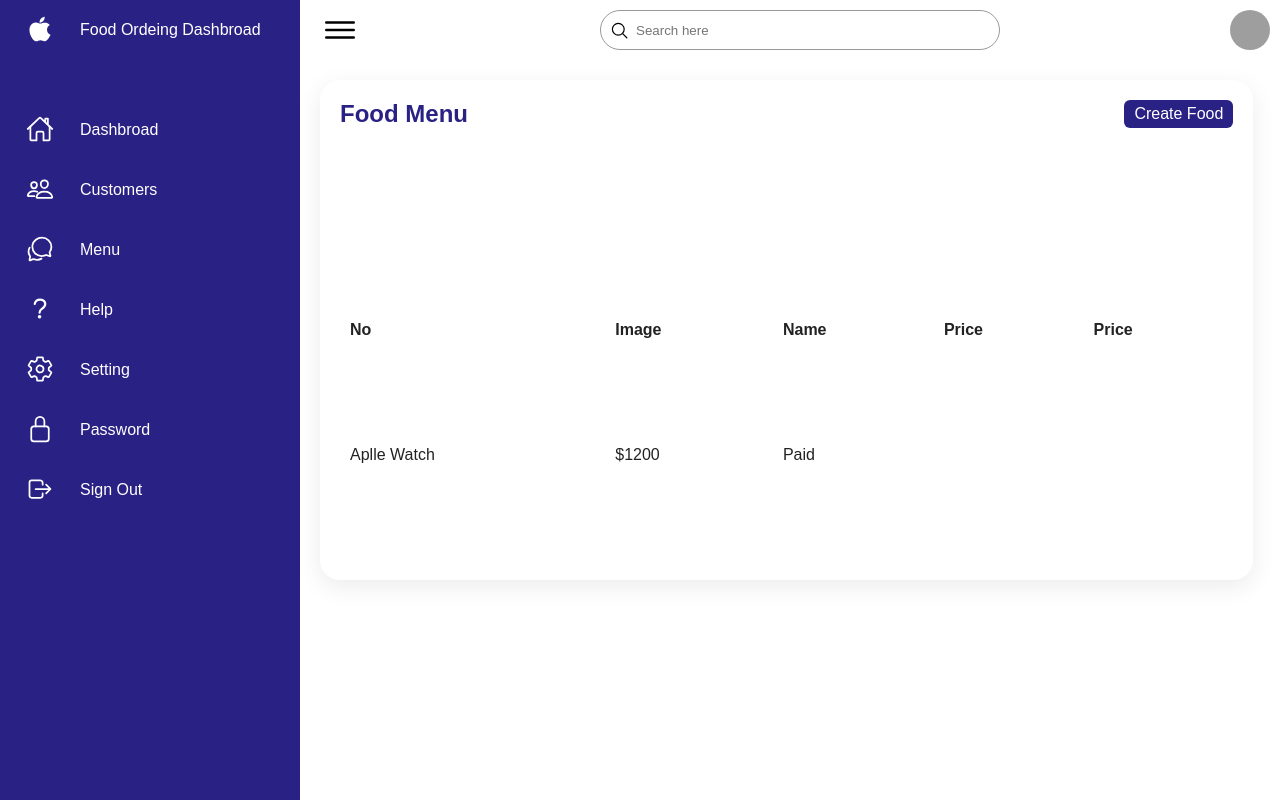
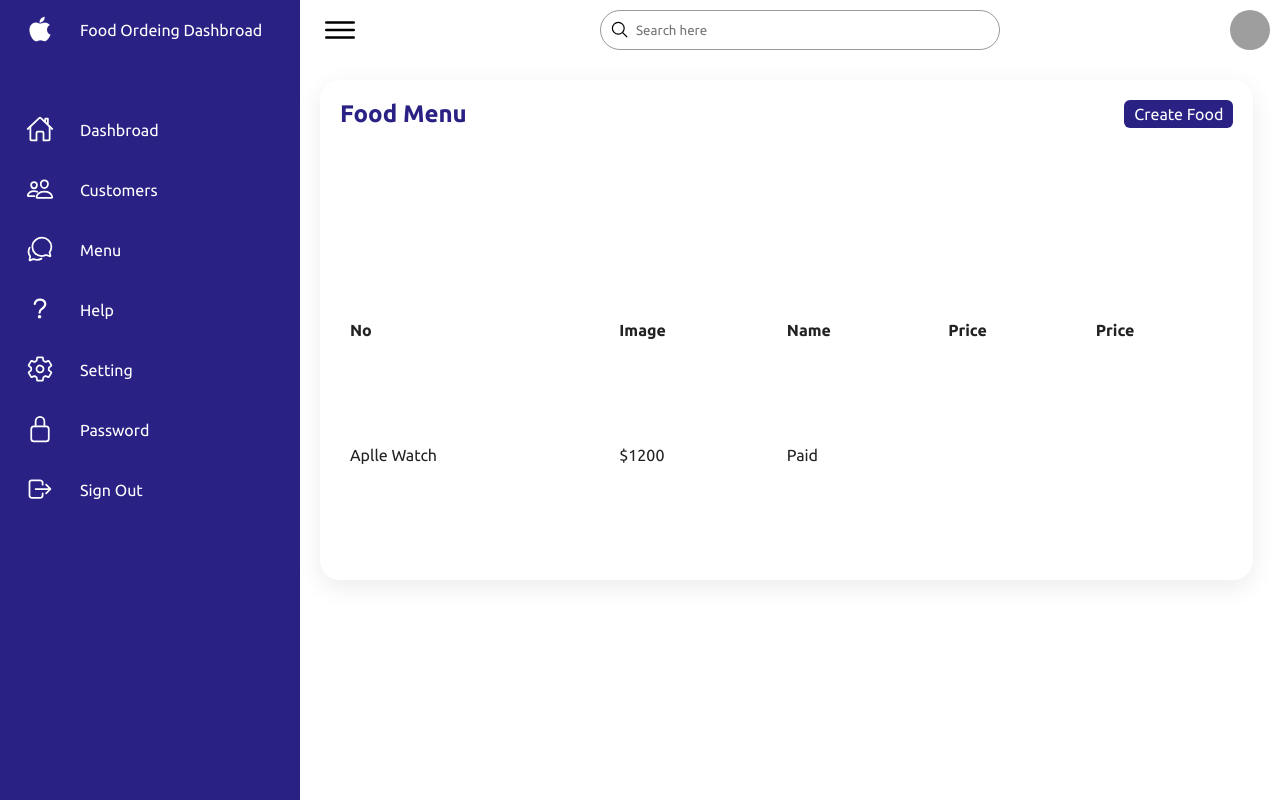
Before and after one commit to Casperlaiyuansoon/IntergrativeAssignment, a PHP site: page /adminmenu.php in a window 1280 px wide; the page is wider, and only the part inside the window is pictured. Run offline with PHP 8.4, Linux system fonts and the light colour scheme; some web fonts are replaced; grey boxes are pictures that could not be loaded.

Commit message:
loadingPerdormance(solve)

```diff
--- a/FoodOrderingSystem/app/controller/FoodController.php
+++ b/FoodOrderingSystem/app/controller/FoodController.php
@@ -46,7 +46,7 @@ if ($_SERVER['REQUEST_METHOD'] == 'POST') {
         $fileExtension = strtolower(pathinfo($imageName, PATHINFO_EXTENSION));
 
         if (!in_array($fileExtension, $allowedExtensions)) {
-            die("Invalid file type. Only JPG, JPEG, and PNG are allowed.");
+            die("Invalid file type. Only JPG, JPEG, PNG and GIF are allowed.");
         }
     }
 
--- a/FoodOrderingSystem/public/css/adminmenu.css
+++ b/FoodOrderingSystem/public/css/adminmenu.css
@@ -1,5 +1,5 @@
 /* ========== Google Fonts ========== */
-@import url("https://fonts.gogleapis.com/css2?family=Ubuntu:wght@300;400;500;700&display=swap");
+@import url("https://fonts.googleapis.com/css2?family=Ubuntu:wght@300;400;500;700&display=swap");
 
 * {
     font-family: "Ubuntu", sans-serif;
--- a/FoodOrderingSystem/public/css/adminmenu2.css
+++ b/FoodOrderingSystem/public/css/adminmenu2.css
@@ -1,3 +1,4 @@
+
 table {
     width: 100%;
     border-collapse: collapse;
```
